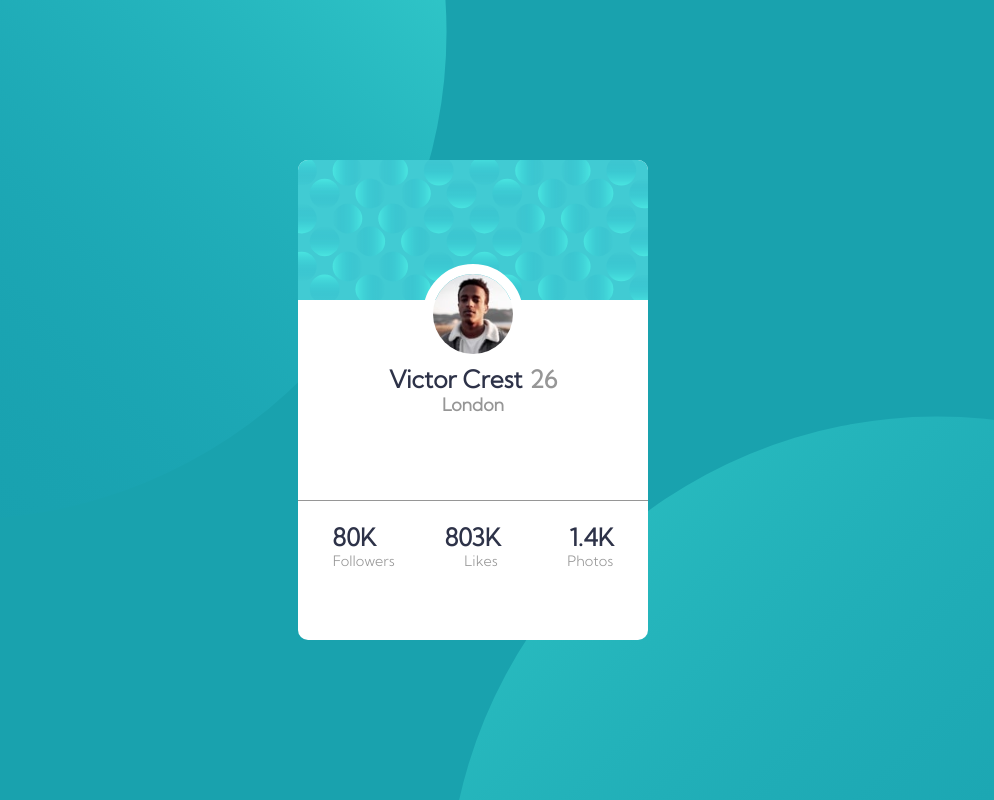
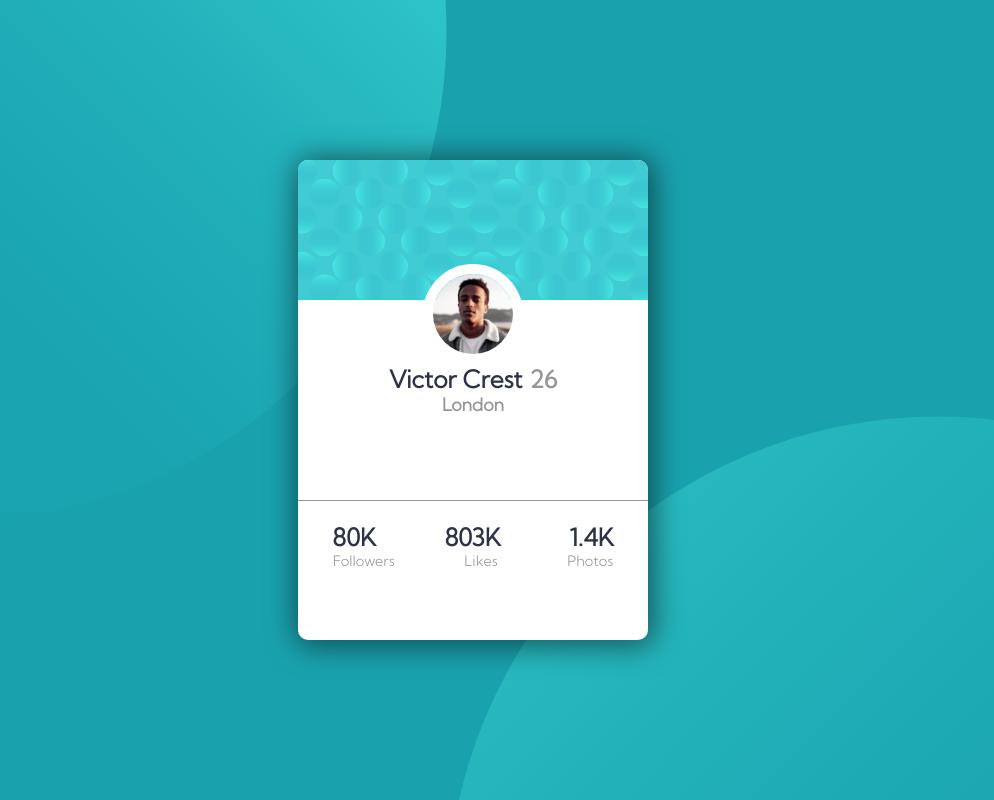
Before and after one commit to SFN98/profil-card, a plain HTML site: page profile-card-component-main/index.html in a window 1280 px wide. Shown: the whole page, without its empty margins (167-1161 px from the left). Drawn offline with Linux system fonts and the light colour scheme.

Commit message:
add shadow

```diff
--- a/profile-card-component-main/style.css
+++ b/profile-card-component-main/style.css
@@ -27,6 +27,7 @@ main{
     align-items: center;
     height: 60vh;
     border-radius: 10px;
+    box-shadow: 2px 2px 30px 3px rgba(5, 4, 4, 0.557);
 }
 
 ul{
```
